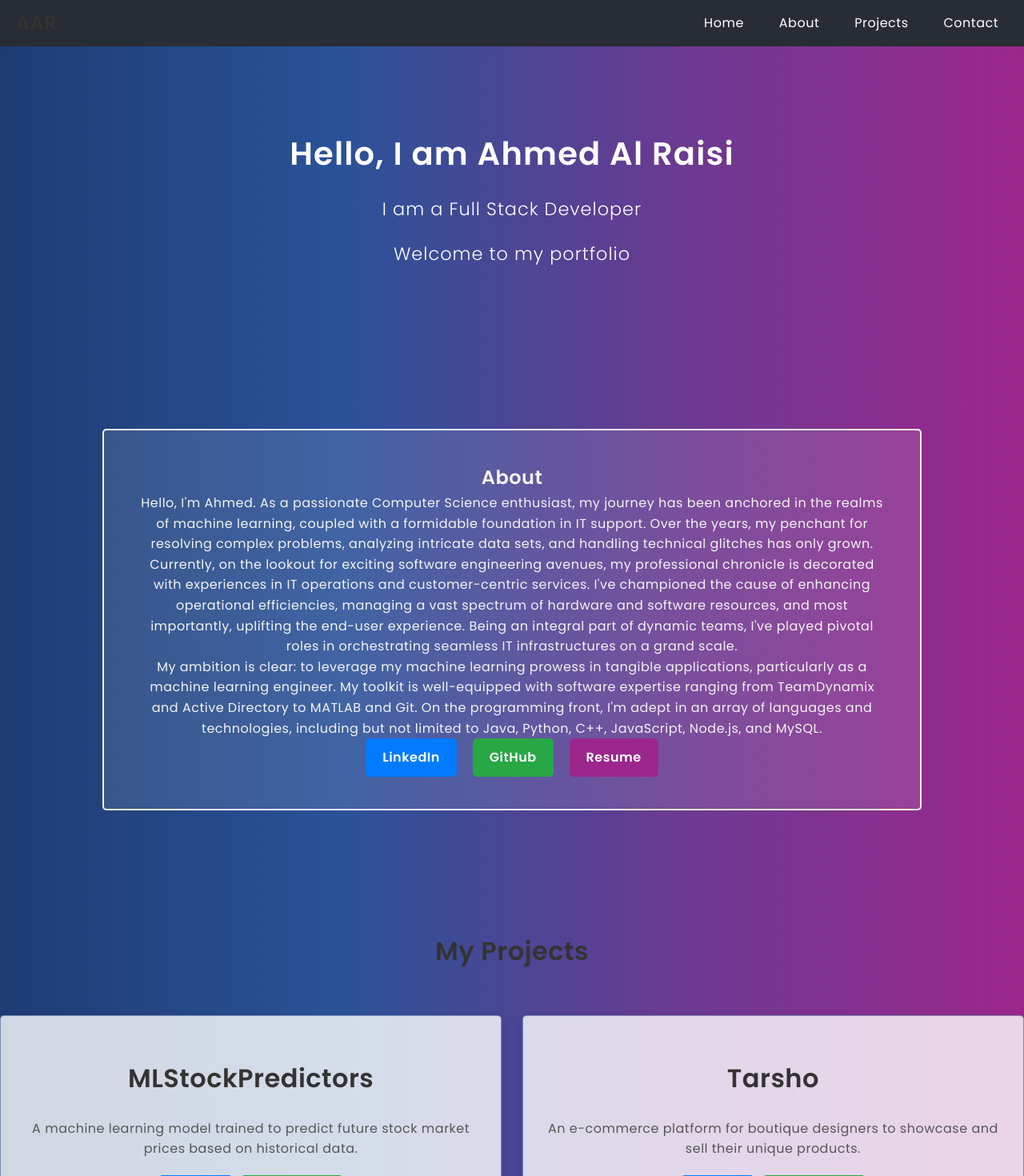
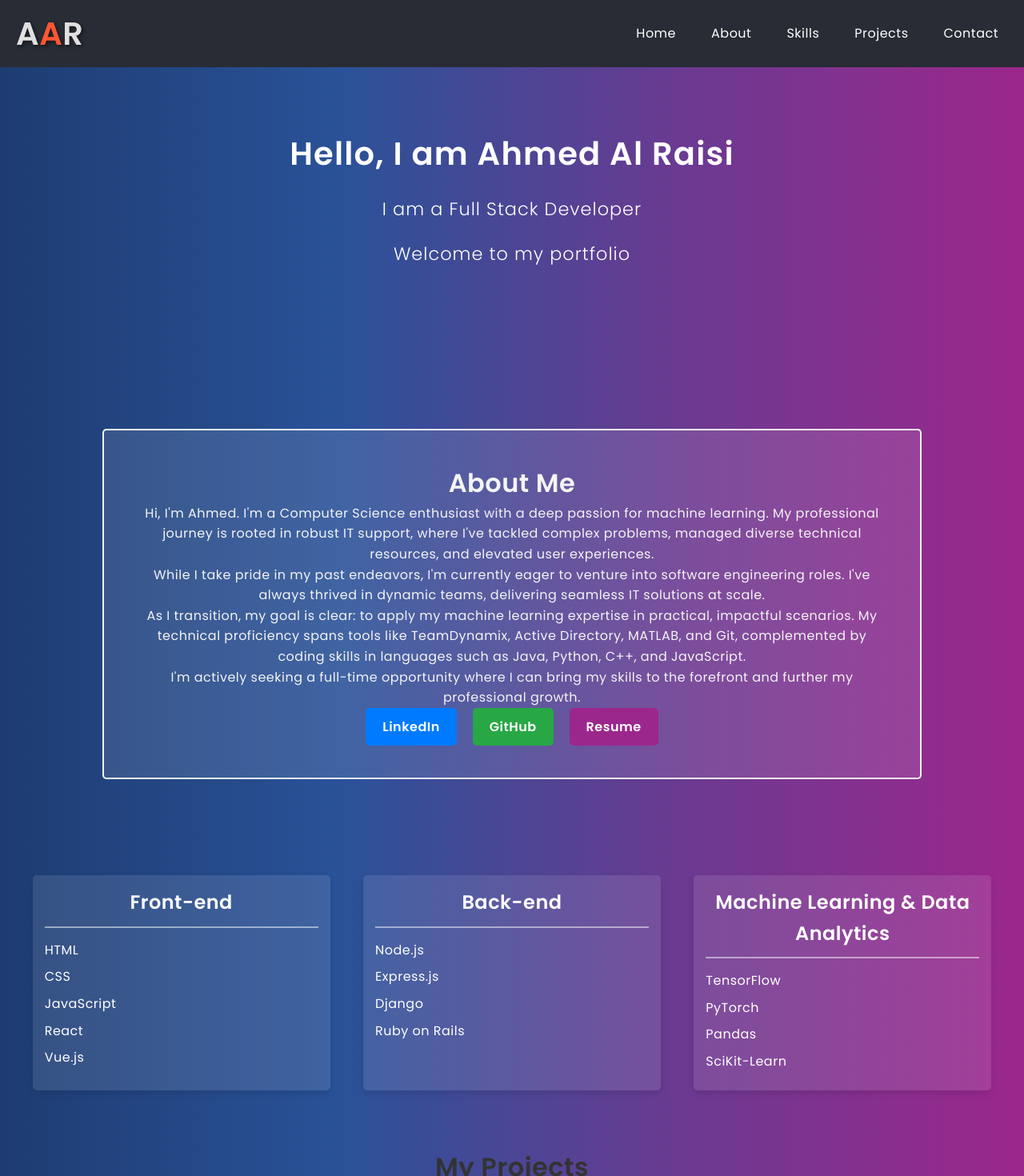
Before and after one commit to AhmedRaisi/PersonalPortfolio, a React (Create React App) app in the folder client/: page / in a window 1280 px wide. Shown: the top 1470 px of the page at 80% size. Built offline with nearby package versions, Linux system fonts and the light colour scheme.

Commit message:
Made title look pretty

```diff
--- a/client/src/App.js
+++ b/client/src/App.js
@@ -5,7 +5,7 @@ import Home from './components/Home';
 import About from './components/About';
 import Projects from './components/Projects';
 import Contact from './components/Contact';
-import { Link as ScrollLink } from 'react-scroll';
+import Skills from './components/Skills';
 
 function App() {
   return (
@@ -14,6 +14,7 @@ function App() {
     <div className="main-content">
       <Home />
       <About />
+      <Skills />
       <Projects />
       <Contact />
       {/* ... More sections as needed */}
--- a/client/src/components/About/index.js
+++ b/client/src/components/About/index.js
@@ -6,27 +6,24 @@ const About = () => {
   return (
     <Element name="aboutSection">
       <div className="about">
-        <div className="aboutCard">  {/* Enclosed the about content inside a card */}
-          <h1>About</h1>
+        <div className="aboutCard">
+          <h1>About Me</h1>
           <p>
-            Hello, I'm Ahmed. As a passionate Computer Science enthusiast, my journey has been anchored in the realms of machine learning, coupled with a formidable foundation in IT support. Over the years, my penchant for resolving complex problems, analyzing intricate data sets, and handling technical glitches has only grown.
+            Hi, I'm Ahmed. I'm a Computer Science enthusiast with a deep passion for machine learning. My professional journey is rooted in robust IT support, where I've tackled complex problems, managed diverse technical resources, and elevated user experiences.
           </p>
           <p>
-            Currently, on the lookout for exciting software engineering avenues, my professional chronicle is decorated with experiences in IT operations and customer-centric services. I've championed the cause of enhancing operational efficiencies, managing a vast spectrum of hardware and software resources, and most importantly, uplifting the end-user experience. Being an integral part of dynamic teams, I've played pivotal roles in orchestrating seamless IT infrastructures on a grand scale.
+            While I take pride in my past endeavors, I'm currently eager to venture into software engineering roles. I've always thrived in dynamic teams, delivering seamless IT solutions at scale.
           </p>
           <p>
-            My ambition is clear: to leverage my machine learning prowess in tangible applications, particularly as a machine learning engineer. My toolkit is well-equipped with software expertise ranging from TeamDynamix and Active Directory to MATLAB and Git. On the programming front, I'm adept in an array of languages and technologies, including but not limited to Java, Python, C++, JavaScript, Node.js, and MySQL.
+            As I transition, my goal is clear: to apply my machine learning expertise in practical, impactful scenarios. My technical proficiency spans tools like TeamDynamix, Active Directory, MATLAB, and Git, complemented by coding skills in languages such as Java, Python, C++, and JavaScript.
+          </p>
+          <p>
+            I'm actively seeking a full-time opportunity where I can bring my skills to the forefront and further my professional growth.
           </p>
           <div className="social-buttons">
-            <a href="https://www.linkedin.com/in/ahmedalraisi7/" target="_blank" rel="noopener noreferrer" className="btn btn-linkedin">
-              LinkedIn
-            </a>
-            <a href="https://github.com/AhmedRaisi" target="_blank" rel="noopener noreferrer" className="btn btn-github">
-              GitHub
-            </a>
-            <a href="/path-to-your-resume.pdf" download className="btn btn-resume">
-              Resume
-            </a>
+            <a href="https://www.linkedin.com/in/ahmedalraisi7/" target="_blank" rel="noopener noreferrer" className="btn btn-linkedin">LinkedIn</a>
+            <a href="https://github.com/AhmedRaisi" target="_blank" rel="noopener noreferrer" className="btn btn-github">GitHub</a>
+            <a href="/path-to-your-resume.pdf" download className="btn btn-resume">Resume</a>
           </div>
         </div>
       </div>
--- a/client/src/components/About/styles.css
+++ b/client/src/components/About/styles.css
@@ -4,48 +4,46 @@
     padding: 0;
     box-sizing: border-box;
     font-family: 'Poppins', sans-serif;
-    letter-spacing: 0.5px;  /* Add subtle letter spacing for better legibility */
+    letter-spacing: 0.5px;
 }
 
 body {
-    line-height: 1.8;  /* Increased line-height for better readability */
+    line-height: 1.8;
     color: #f4f4f4;
     background: linear-gradient(to right, #1e3c72, #2a5298, #6b3a91, #9c278c);
-    font-family: 'Poppins', sans-serif;
 }
 
 .container {
     width: 80%;
     margin: auto;
     overflow: hidden;
-    padding: 20px 0;  /* Added vertical padding for breathing space */
+    padding: 20px 0;
 }
 
-/* Common button styles */
-/* Button Base Style */
+/* Common Button Styles */
 .btn {
     padding: 15px 25px;
-    margin: 0 10px; /* Add space between buttons */
+    margin: 0 10px;
     border-radius: 5px;
     text-decoration: none;
     font-weight: bold;
     transition: all 0.3s;
     display: inline-block;
-    color: white;  /* Common white color for text */
+    color: white;
 }
 
 .btn:hover {
     transform: scale(1.05);
-    background-color: white; /* Background color turns to white on hover */
-    color: #007BFF; /* Default text color for hover */
+    background-color: white;
+    color: #007BFF;
 }
 
+/* Button Variants */
 .aboutBtn, .demoBtn, .btn-linkedin, .btn-github, .btn-resume {
     background-color: #007BFF;
     border: 1px solid #007BFF;
 }
 
-/* Specific button distinctions */
 .demoBtn, .btn-github {
     background-color: #28A745;
     border: 1px solid #28A745;
@@ -56,30 +54,28 @@ body {
     border: 1px solid #9c278c;
 }
 
-/* Hover Styles */
+/* Hover Styles for Buttons */
 .demoBtn:hover, .btn-github:hover {
-    color: #28A745; /* Text color for hover */
+    color: #28A745;
 }
 
 .btn-resume:hover {
-    color: #9c278c; /* Text color for hover */
+    color: #9c278c;
 }
 
-
-/* Home & About section styles */
+/* About Section */
 .home, .about {
-    padding: 100px 0;  /* Increased padding for more vertical space */
+    padding: 100px 0;
     text-align: center;
     color: #ffffff;
 }
 
-/* About Card Style */
 .aboutCard {
     padding: 40px;
     border-radius: 5px;
-    background-color: rgba(255, 255, 255, 0.1);  /* Slight white background to differentiate from the main bg */
-    color: #f4f4f4;  /* Text color */
-    border: 2px solid #f4f4f4;  /* White border */
-    max-width: 80%;  /* Maximum width of the card */
-    margin: 0 auto;  /* Center the card horizontally */
+    background-color: rgba(255, 255, 255, 0.1);
+    color: #f4f4f4;
+    border: 2px solid #f4f4f4;
+    max-width: 80%;
+    margin: 0 auto;
 }
--- a/client/src/components/Header/index.js
+++ b/client/src/components/Header/index.js
@@ -5,7 +5,7 @@ import './styles.css';
 const Header = () => {
   return (
     <header className="header">
-      <h1>AAR</h1>
+      <h1 className="logo">A<span className="highlight">A</span>R</h1> {/* Used className 'logo' */}
       <nav>
         <ul className="navbar">
           <li>
@@ -26,6 +26,16 @@ const Header = () => {
               offset={-60}  // Added offset
             >
               About
+            </ScrollLink>
+          </li>
+          <li>
+            <ScrollLink
+              to="skillsSection"
+              smooth={true}
+              duration={500}
+              offset={-60}  // Adjust offset as needed
+            >
+              Skills
             </ScrollLink>
           </li>
           <li>
--- a/client/src/components/Header/styles.css
+++ b/client/src/components/Header/styles.css
@@ -3,16 +3,23 @@
   top: 0;
   width: 100%;
   background-color: #282c34;
-  padding: 10px 20px;  /* Reduced padding */
+  padding: 10px 20px;
   display: flex;
   align-items: center;
   justify-content: space-between;
   z-index: 1000;
 }
 
-h1 {
+.logo {
   margin: 0;
-  font-size: 24px; /* Reduced font size, adjust to your liking */
+  font-size: 40px; /* Increased font size for emphasis */
+  font-weight: bold; /* Bold font for presence */
+  color: #e0e0e0; /* Slightly off-white color for sophistication */
+  text-shadow: 2px 2px 4px rgba(0, 0, 0, 0.5); /* Subtle shadow for depth */
+}
+
+.highlight {
+  color: #FF5733; /* Highlight the second 'A' with a distinct color for artistic touch */
 }
 
 .navbar {
@@ -29,10 +36,10 @@ h1 {
 .navbar a {
   text-decoration: none;
   color: white;
-  padding: 6px 12px;   /* Slightly reduced padding */
+  padding: 6px 12px;
   border-radius: 4px;
   transition: background-color 0.3s;
-  font-size: 16px;     /* Adjust font size if needed */
+  font-size: 16px;
 }
 
 .navbar a:hover {
@@ -40,5 +47,5 @@ h1 {
 }
 
 .main-content {
-  padding-top: 60px; /* Increased padding to compensate for header size. Adjust as needed. */
+  padding-top: 60px;
 }
--- /dev/null
+++ b/client/src/components/Skills/index.js
@@ -0,0 +1,34 @@
+import React from 'react';
+import './styles.css';
+import { Element } from 'react-scroll';
+
+const Skills = () => {
+    const frontEndSkills = ["HTML", "CSS", "JavaScript", "React", "Vue.js"];
+    const backEndSkills = ["Node.js", "Express.js", "Django", "Ruby on Rails"];
+    const mlDataAnalyticsSkills = ["TensorFlow", "PyTorch", "Pandas", "SciKit-Learn"];
+
+    return (
+        <Element name="skillsSection">
+        <div className="skills-container">
+            <SkillSection title="Front-end" skills={frontEndSkills} />
+            <SkillSection title="Back-end" skills={backEndSkills} />
+            <SkillSection title="Machine Learning & Data Analytics" skills={mlDataAnalyticsSkills} />
+        </div>
+        </Element>
+    );
+}
+
+const SkillSection = ({ title, skills }) => {
+    return (
+        <div className="skill-section">
+            <h2>{title}</h2>
+            <ul>
+                {skills.map((skill, index) => (
+                    <li key={index}>{skill}</li>
+                ))}
+            </ul>
+        </div>
+    );
+}
+
+export default Skills;
--- /dev/null
+++ b/client/src/components/Skills/styles.css
@@ -0,0 +1,34 @@
+.skills-container {
+    display: flex;
+    justify-content: space-around;
+    padding: 20px;
+    background: linear-gradient(to right, #1e3c72, #2a5298, #6b3a91, #9c278c); /* Gradient background */
+    color: #ffffff; /* White text */
+    font-family: 'Poppins', sans-serif; /* Using the Poppins font */
+}
+
+.skill-section {
+    box-shadow: 0 4px 8px rgba(0, 0, 0, 0.1);
+    padding: 15px;
+    border-radius: 5px;
+    background-color: rgba(255, 255, 255, 0.1); /* Slightly transparent white background to blend with the gradient */
+    width: 30%;
+}
+
+.skill-section h2 {
+    text-align: center;
+    border-bottom: 2px solid rgba(255, 255, 255, 0.5); /* Lighter border-bottom to be visible on gradient */
+    padding-bottom: 10px;
+    margin-bottom: 15px;
+}
+
+.skill-section ul {
+    list-style-type: none;
+    padding: 0;
+}
+
+.skill-section li {
+    margin-bottom: 8px;
+    font-size: 16px;
+    font-weight: 500; /* Making it slightly bolder for better visibility */
+}
```
